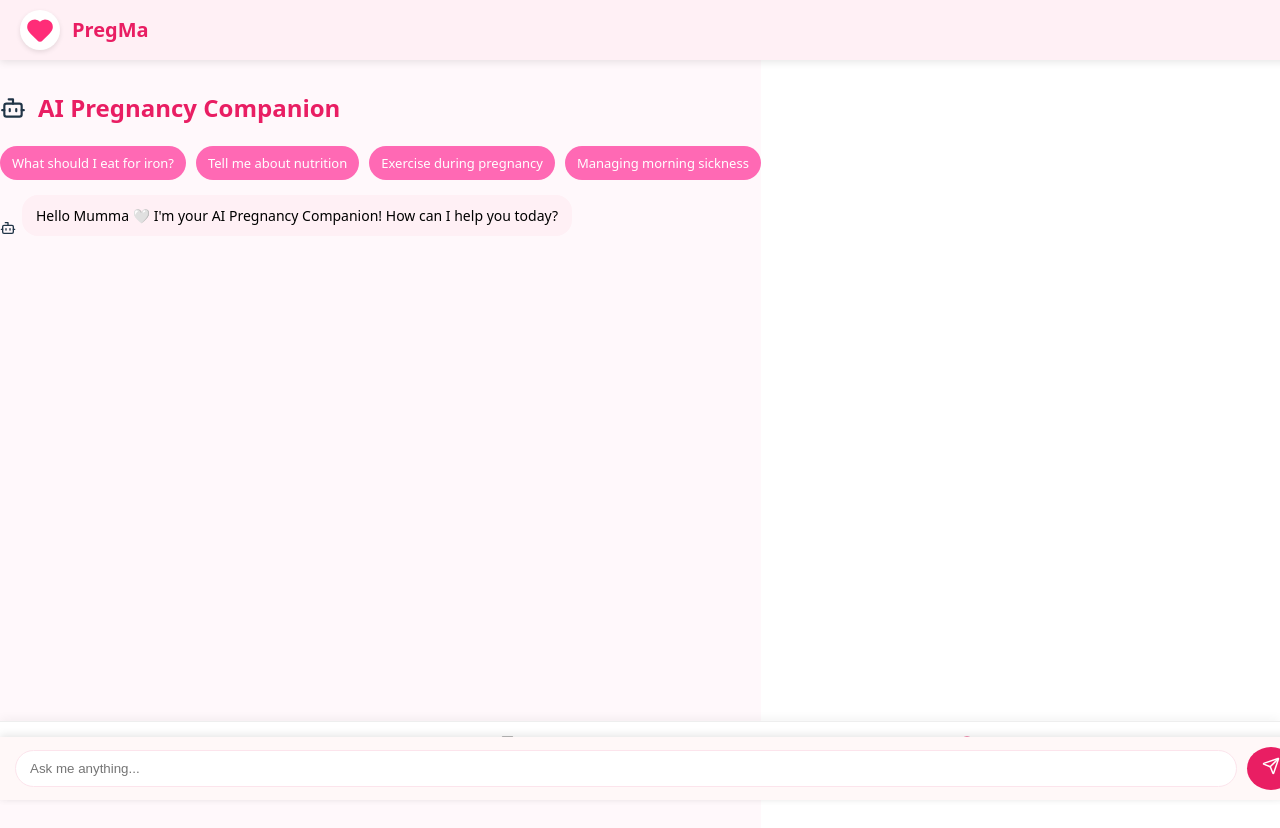
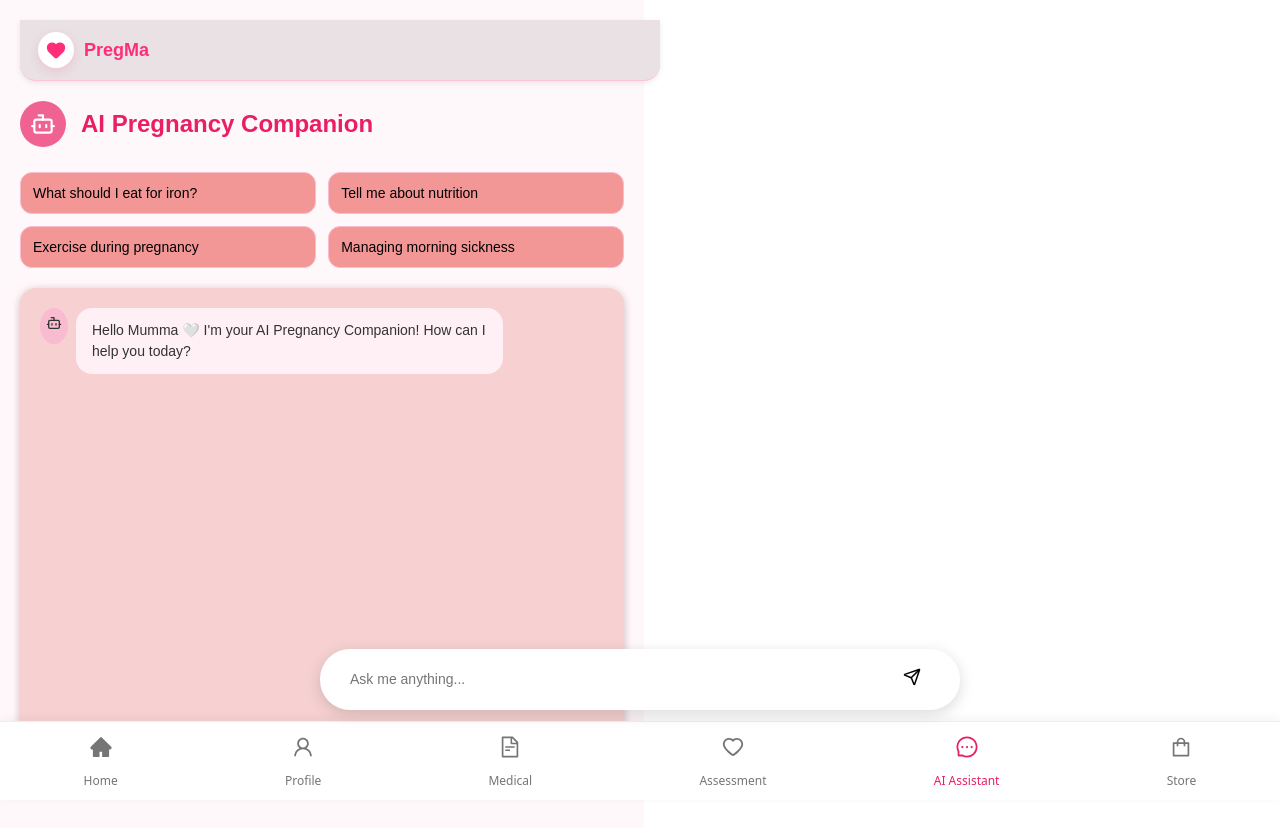
Before and after one commit to AngelusPonmalar/MummaCare-, a React (Vite) app: page /ai in a window 1280 px wide. Shown: the top 828 px of the page. Built offline with nearby package versions, Linux system fonts and the light colour scheme.

Commit message:
Update AIAssistant.jsx

```diff
--- a/src/pages/AIAssistant.jsx
+++ b/src/pages/AIAssistant.jsx
@@ -1,11 +1,15 @@
 import React, { useState } from "react";
 import axios from "axios";
 import { Send, Bot, Heart } from "lucide-react";
+import "./AIAssistant.css";
 
 export default function AIAssistant() {
   const [input, setInput] = useState("");
   const [messages, setMessages] = useState([
-    { sender: "bot", text: "Hello Mumma 🤍 I'm your AI Pregnancy Companion! How can I help you today?" }
+    {
+      sender: "bot",
+      text: "Hello Mumma 🤍 I'm your AI Pregnancy Companion! How can I help you today?"
+    }
   ]);
   const [isTyping, setIsTyping] = useState(false);
 
@@ -26,61 +30,52 @@ export default function AIAssistant() {
     setIsTyping(true);
 
     try {
-      const res = await axios.post(
-        "http://localhost:5000/chat",
-        { message: userMessage },
-        { timeout: 8000 }
-      );
-      setMessages([...newMessages, { sender: "bot", text: res.data.reply }]);
-    } catch (error) {
-      let replyMessage = "";
+      const res = await axios.post("http://localhost:5000/chat", {
+        message: userMessage
+      });
 
-      if (error.code === "ECONNREFUSED" || error.message.includes("Network Error")) {
-        replyMessage =
-          "⚠️ AI service is not connected yet.\n\nPlease start the backend server in Terminal 2:\n\n1️⃣ Open a new terminal\n2️⃣ Navigate to backend folder\n3️⃣ Run: node server.js\n\nOnce backend is running, AI assistant will respond normally.";
-      } else if (error.message.includes("timeout")) {
-        replyMessage =
-          "⚠️ Network connection issue detected.\n\nPlease check your internet connection and try again.";
-      } else {
-        replyMessage = "⚠️ AI assistant is currently unavailable. Please try again later.";
-      }
-
-      setMessages([...newMessages, { sender: "bot", text: replyMessage }]);
+      setMessages([
+        ...newMessages,
+        { sender: "bot", text: res.data.reply }
+      ]);
+    } catch {
+      setMessages([
+        ...newMessages,
+        { sender: "bot", text: "AI assistant is currently unavailable." }
+      ]);
     } finally {
       setIsTyping(false);
     }
   };
 
   return (
-    <div style={{ paddingTop: "70px", paddingBottom: "120px", background: "#FFF8FB", minHeight: "100vh" }}>
-      {/* Floating Header */}
-      <div style={styles.floatingHeader}>
-        <div style={styles.logoCircle}><Heart size={28} fill="#ff2d78" color="#ff2d78" /></div>
-        <span style={styles.brandName}>PregMa</span>
+    <div className="ai-container">
+
+      {/* PregMa Branding Header */}
+      <div className="brand-header">
+        <div className="logo-circle">
+          <Heart size={20} fill="#ff2d78" color="#ff2d78" />
+        </div>
+        <span className="brand-name">PregMa</span>
       </div>
 
       {/* AI Header */}
-      <div style={{ margin: "20px 0" }}>
-        <div style={{ display: "flex", alignItems: "center", gap: "12px" }}>
+      <div className="ai-header">
+        <div className="ai-icon">
           <Bot size={26} />
-          <h2 style={{ color: "#E91E63", fontWeight: "bold", margin: 0 }}>AI Pregnancy Companion</h2>
+        </div>
+
+        <div>
+          <h2 className="ai-title">AI Pregnancy Companion</h2>
         </div>
       </div>
 
-      {/* Quick questions */}
-      <div style={{ display: "flex", flexWrap: "wrap", gap: "10px", marginBottom: "15px" }}>
+      {/* Quick Questions */}
+      <div className="quick-grid">
         {quickQuestions.map((q, i) => (
           <button
             key={i}
-            style={{
-              padding: "8px 12px",
-              borderRadius: "20px",
-              border: "none",
-              background: "#FF69B4",
-              color: "#fff",
-              cursor: "pointer",
-              fontSize: "13px"
-            }}
+            className="quick-btn"
             onClick={() => sendMessage(q)}
           >
             {q}
@@ -89,100 +84,52 @@ export default function AIAssistant() {
       </div>
 
       {/* Chat Box */}
-      <div style={{ maxHeight: "calc(100vh - 250px)", overflowY: "auto" }}>
+      <div className="chat-box">
         {messages.map((msg, i) => (
-          <div key={i} style={{ display: "flex", marginBottom: "10px", alignItems: "flex-end", flexDirection: msg.sender === "user" ? "row-reverse" : "row" }}>
-            {msg.sender === "bot" && <Bot size={16} style={{ marginRight: "6px" }} />}
-            <div style={{
-              background: msg.sender === "bot" ? "#FFF0F5" : "#E91E63",
-              color: msg.sender === "bot" ? "#000" : "#fff",
-              padding: "10px 14px",
-              borderRadius: "16px",
-              maxWidth: "70%",
-              wordBreak: "break-word",
-              fontSize: "14px"
-            }}>
+          <div key={i} className={`chat-row ${msg.sender}-row`}>
+            {msg.sender === "bot" && (
+              <div className="bot-icon">
+                <Bot size={16} />
+              </div>
+            )}
+
+            <div className={`chat-bubble ${msg.sender}-bubble`}>
               {msg.text}
             </div>
           </div>
         ))}
 
-        {/* Typing indicator */}
+        {/* Typing Animation */}
         {isTyping && (
-          <div style={{ display: "flex", marginBottom: "10px", alignItems: "center" }}>
-            <Bot size={16} style={{ marginRight: "6px" }} />
-            <div style={{ background: "#FFF0F5", padding: "10px 14px", borderRadius: "16px", display: "flex", gap: "4px" }}>
-              <span style={styles.dot}></span>
-              <span style={styles.dot}></span>
-              <span style={styles.dot}></span>
+          <div className="chat-row bot-row">
+            <div className="bot-icon">
+              <Bot size={16} />
+            </div>
+
+            <div className="chat-bubble bot-bubble typing-dots">
+              <span></span>
+              <span></span>
+              <span></span>
             </div>
           </div>
         )}
       </div>
 
       {/* Floating Input */}
-      <div style={styles.floatingInputArea}>
+      <div className="floating-input-area">
         <input
           type="text"
           placeholder="Ask me anything..."
           value={input}
           onChange={(e) => setInput(e.target.value)}
-          onKeyDown={(e) => e.key === "Enter" && sendMessage()}
-          style={styles.inputBox}
         />
-        <button style={styles.sendBtn} onClick={() => sendMessage()}><Send size={18} /></button>
+
+        <button onClick={() => sendMessage()}>
+          <Send size={18} />
+        </button>
       </div>
+
+      <div style={{ height: "120px" }}></div>
     </div>
   );
 }
-
-const styles = {
-  floatingHeader: {
-    position: "fixed",
-    top: 0,
-    left: 0,
-    width: "100%",
-    height: "60px",
-    background: "#fff0f5",
-    display: "flex",
-    alignItems: "center",
-    gap: "12px",
-    padding: "0 20px",
-    zIndex: 999,
-    boxShadow: "0 2px 8px rgba(0,0,0,0.1)"
-  },
-  logoCircle: {
-    width: "40px",
-    height: "40px",
-    borderRadius: "50%",
-    background: "#fff",
-    display: "flex",
-    alignItems: "center",
-    justifyContent: "center",
-    boxShadow: "0 2px 5px rgba(0,0,0,0.1)"
-  },
-  brandName: { fontSize: "20px", fontWeight: "bold", color: "#E91E63" },
-  floatingInputArea: {
-    position: "fixed",
-    bottom: 0,
-    left: 0,
-    width: "100%",
-    display: "flex",
-    padding: "10px 15px",
-    background: "#fff8f8",
-    boxShadow: "0 -2px 8px rgba(0,0,0,0.1)",
-    gap: "10px",
-    alignItems: "center",
-    zIndex: 998
-  },
-  inputBox: { flex: 1, padding: "10px 14px", borderRadius: "20px", border: "1px solid #FCE4EC", outline: "none" },
-  sendBtn: { background: "#E91E63", color: "#fff", border: "none", padding: "10px 15px", borderRadius: "50%", cursor: "pointer" },
-  dot: {
-    width: "6px",
-    height: "6px",
-    borderRadius: "50%",
-    background: "#E91E63",
-    display: "inline-block",
-    animation: "blink 1.4s infinite both"
-  }
-};
```
